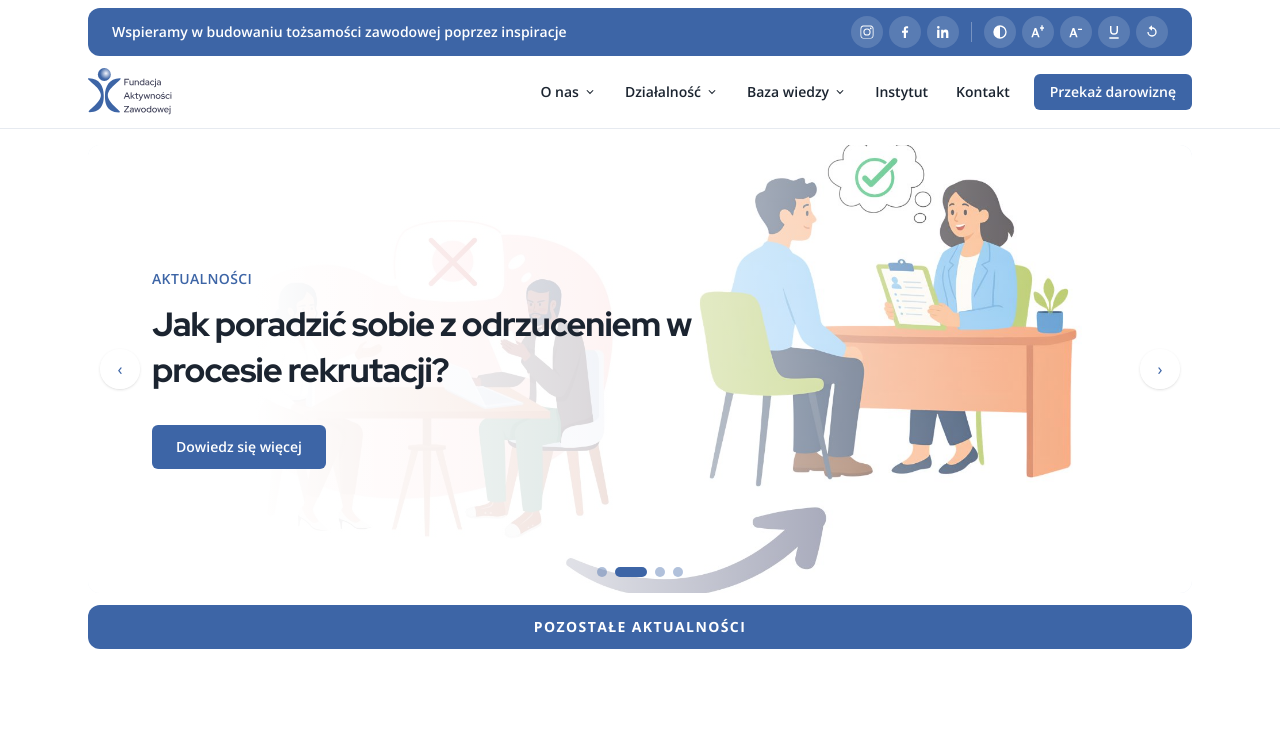
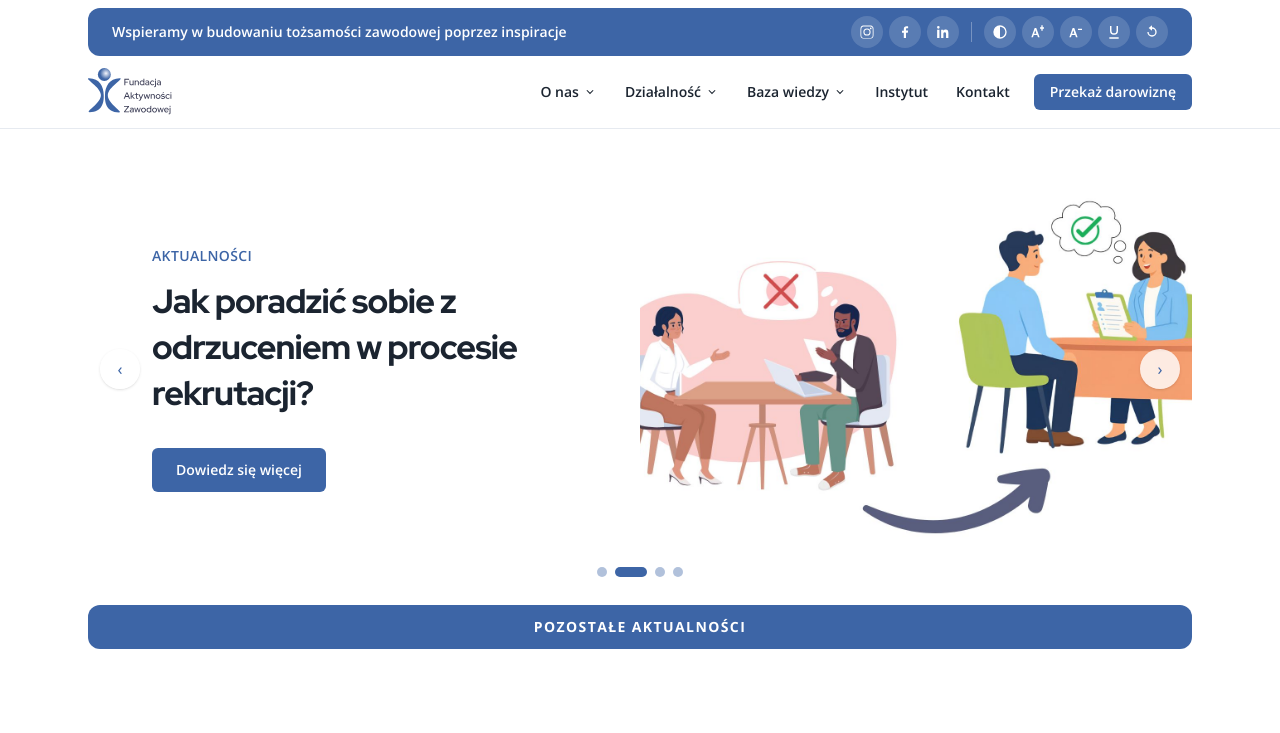
Before and after one commit to pgczaplinski-lgtm/FAZ_WWW, a React (Vite) app: page / in a window 1280 px wide. Shown: the top 733 px of the page. Built offline with nearby package versions, Linux system fonts and the light colour scheme.

Commit message:
agent(chat): Zdjęcie na slajderze wycentruj w środku prawej poł

```diff
--- a/src/pages/Home.tsx
+++ b/src/pages/Home.tsx
@@ -35,18 +35,9 @@ export function Home() {
       <section aria-label="Aktualności">
         <Container className="pt-4">
           {current ? (
-            <div className="relative overflow-hidden rounded-xl bg-brand-light">
-              {current.image ? (
-                <>
-                  <img
-                    src={current.image}
-                    alt=""
-                    className="absolute inset-0 h-full w-full object-cover"
-                  />
-                  <div className="absolute inset-0 bg-gradient-to-r from-white from-15% via-white/80 via-45% to-transparent" />
-                </>
-              ) : null}
-              <div className="relative flex min-h-[22rem] flex-col items-start justify-center px-14 py-16 sm:min-h-[28rem] sm:px-16 sm:py-24">
+            <div className="relative overflow-hidden rounded-xl bg-white">
+              <div className="grid min-h-[22rem] md:grid-cols-2 sm:min-h-[28rem]">
+                <div className="relative z-10 flex flex-col items-start justify-center px-14 py-16 sm:px-16">
                   <p className="text-sm font-semibold uppercase tracking-wide text-brand">Aktualności</p>
                   <h1 className="mt-3 max-w-xl text-[1.3125rem] font-extrabold leading-snug tracking-tight text-ink sm:text-[2.1rem]">
                     {current.title}
@@ -56,6 +47,18 @@ export function Home() {
                       Dowiedz się więcej
                     </ButtonLink>
                   </div>
+                </div>
+                {current.image ? (
+                  <div className="relative min-h-[16rem] md:min-h-full">
+                    <img
+                      src={current.image}
+                      alt=""
+                      className="absolute inset-0 h-full w-full object-cover object-center"
+                    />
+                  </div>
+                ) : (
+                  <div className="min-h-[8rem] bg-brand-light md:min-h-full" />
+                )}
               </div>
               {count > 1 && (
                 <>
```
Lines whose indentation alone changed are shown as unchanged.
